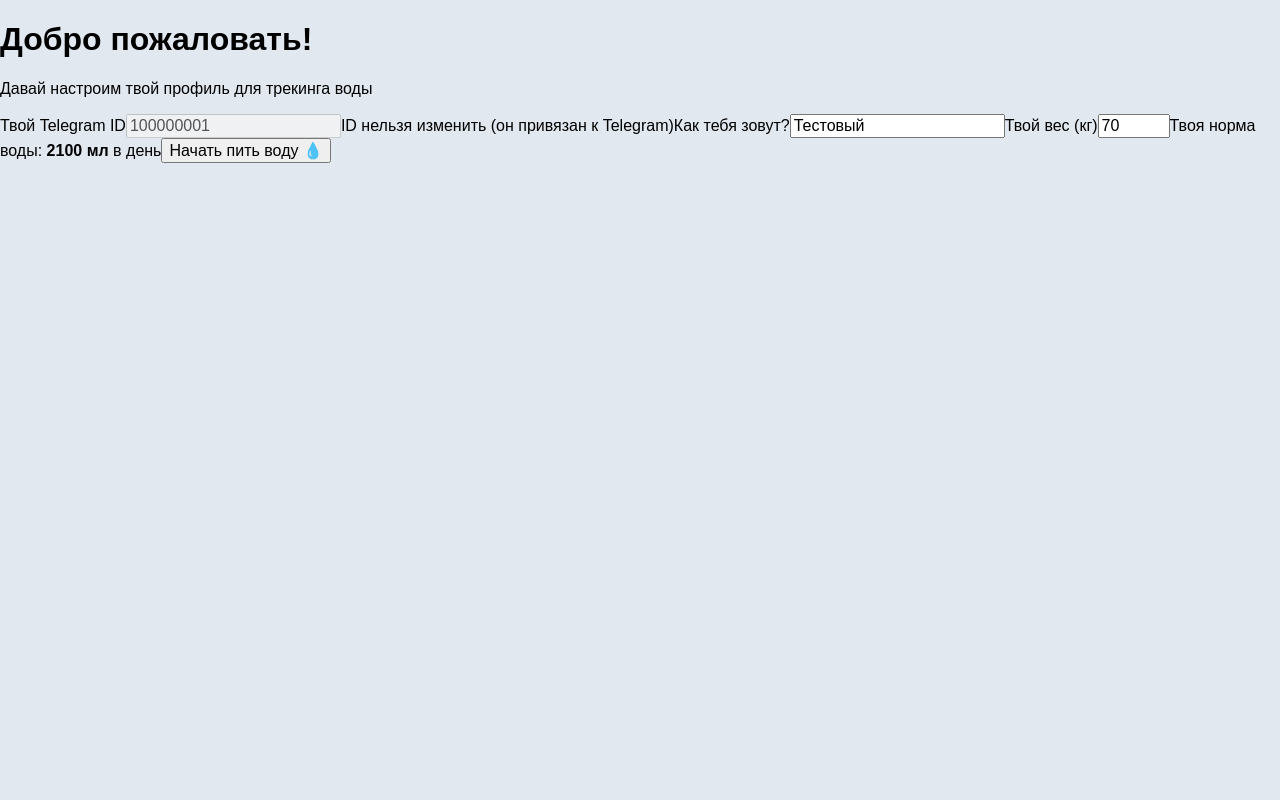
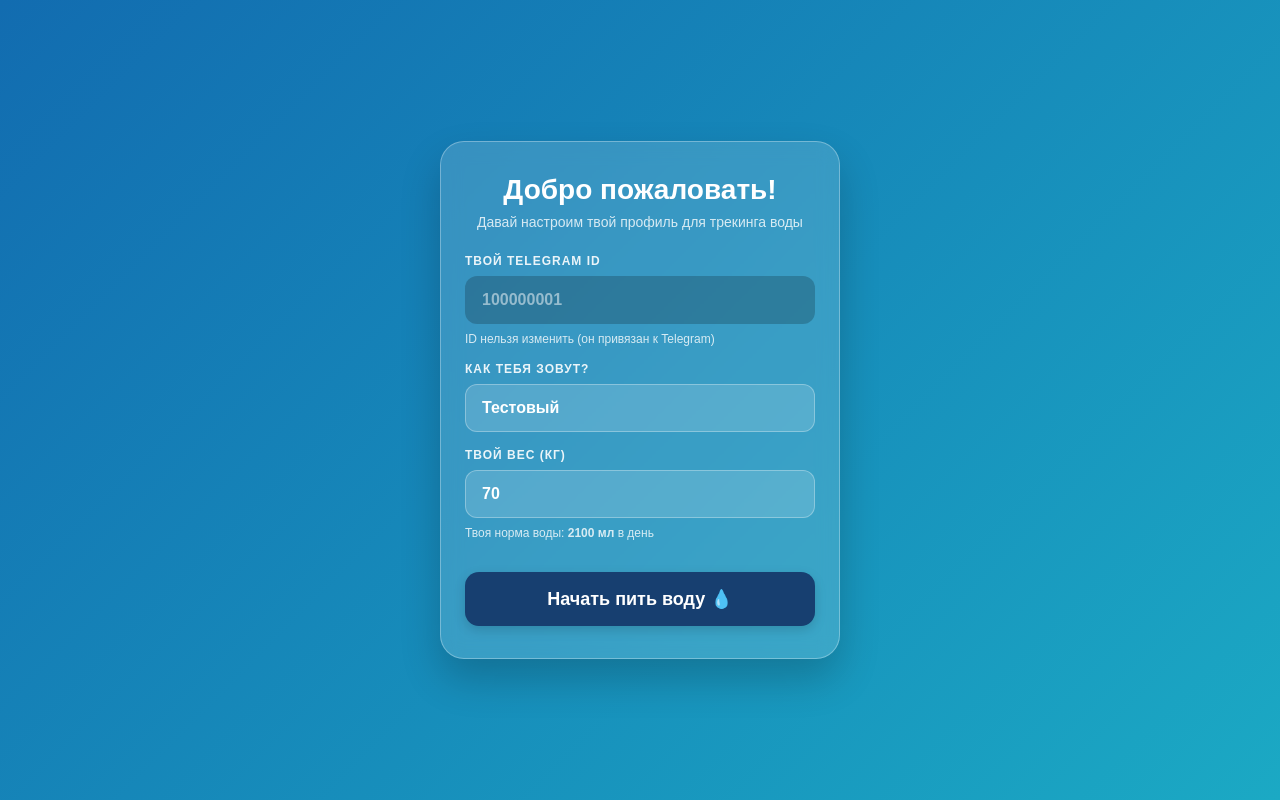
Before and after one commit to SamatAftomat/family-water, a React (Vite) app: page / in a window 1280 px wide. Built offline with nearby package versions, Linux system fonts and the light colour scheme; no server answers; the database is empty.

Commit message:
fix: restore onboarding CSS styles

```diff
--- a/src/index.css
+++ b/src/index.css
@@ -1588,3 +1588,127 @@ body {
 		stroke: #00f2fe;
 	}
 }
+/* ==========================================
+   ЭКРАН РЕГИСТРАЦИИ (ОНБОРДИНГ)
+   ========================================== */
+.onboarding-page {
+	min-height: 100vh;
+	display: flex;
+	align-items: center;
+	justify-content: center;
+	padding: 20px;
+	background: linear-gradient(
+		135deg,
+		#126cb0,
+		#1ba9c4
+	); /* Красивый синий градиент */
+	font-family: Arial, sans-serif;
+}
+
+.onboarding-card {
+	width: 100%;
+	max-width: 400px;
+	background: rgba(255, 255, 255, 0.15);
+	backdrop-filter: blur(10px);
+	border: 1px solid rgba(255, 255, 255, 0.3);
+	border-radius: 24px;
+	padding: 32px 24px;
+	color: #fff;
+	box-shadow: 0 20px 40px rgba(0, 0, 0, 0.2);
+}
+
+.onboarding-card h1 {
+	font-size: 28px;
+	text-align: center;
+	margin: 0 0 8px;
+	font-weight: 800;
+}
+
+.onboarding-subtitle {
+	text-align: center;
+	font-size: 14px;
+	color: rgba(255, 255, 255, 0.8);
+	margin: 0 0 24px;
+}
+
+.onboarding-label {
+	display: block;
+	font-size: 12px;
+	font-weight: 700;
+	text-transform: uppercase;
+	letter-spacing: 1px;
+	color: rgba(255, 255, 255, 0.9);
+	margin-bottom: 8px;
+	margin-top: 16px;
+}
+
+.onboarding-input {
+	width: 100%;
+	padding: 14px 16px;
+	border-radius: 12px;
+	border: 1px solid rgba(255, 255, 255, 0.3);
+	background: rgba(255, 255, 255, 0.15);
+	color: #fff;
+	font-size: 16px !important; /* 16px важно для iPhone, чтобы не было зума */
+	font-weight: 600;
+	outline: none;
+	transition:
+		border-color 0.2s,
+		background 0.2s;
+	box-sizing: border-box;
+}
+
+.onboarding-input:focus {
+	border-color: #fff;
+	background: rgba(255, 255, 255, 0.25);
+}
+
+.onboarding-input:disabled {
+	background: rgba(0, 0, 0, 0.2);
+	color: rgba(255, 255, 255, 0.5);
+	border-color: transparent;
+}
+
+.onboarding-hint {
+	display: block;
+	font-size: 12px;
+	color: rgba(255, 255, 255, 0.8);
+	margin-top: 8px;
+}
+
+.onboarding-btn {
+	width: 100%;
+	padding: 16px;
+	margin-top: 32px;
+	border: none;
+	border-radius: 14px;
+	background: #173f70; /* Темно-синий, как ты просила ранее */
+	color: #fff;
+	font-size: 18px;
+	font-weight: 800;
+	cursor: pointer;
+	transition:
+		transform 0.1s,
+		background 0.2s;
+	box-shadow: 0 4px 12px rgba(0, 0, 0, 0.15);
+}
+
+.onboarding-btn:active {
+	transform: scale(0.96);
+	background: #122f55;
+}
+
+.onboarding-btn:disabled {
+	opacity: 0.5;
+	cursor: not-allowed;
+}
+
+.onboarding-error {
+	background: rgba(255, 59, 48, 0.8);
+	color: #fff;
+	padding: 12px;
+	border-radius: 12px;
+	margin-bottom: 16px;
+	font-size: 14px;
+	text-align: center;
+}
```
